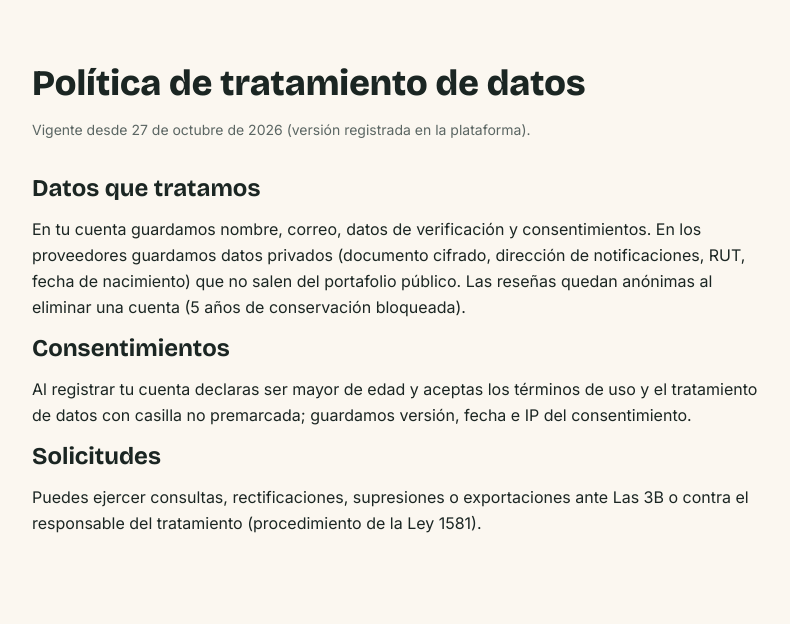
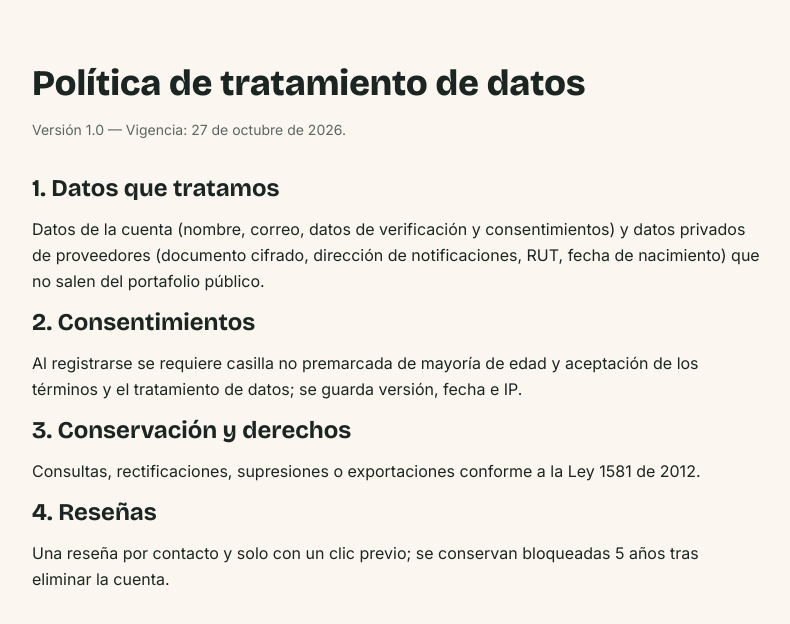
Before and after one commit to sebastianzapateiro/3b, a Next.js app in the folder apps/web/: page /privacidad in a window 1280 px wide. Shown: the top 624 px of the page, without its empty margins (244-1034 px from the left). Built offline with nearby package versions, Linux system fonts and the light colour scheme; no server answers.

Commit message:
docs: textos legales definitivos version 1.0 con exoneración de responsabilidad

```diff
--- a/apps/web/src/app/privacidad/page.tsx
+++ b/apps/web/src/app/privacidad/page.tsx
@@ -3,32 +3,37 @@ import type { Metadata } from "next";
 export const metadata: Metadata = { title: "Política de datos · Las 3B" };
 
 /**
- * Páginas legales (pendiente: textos del Drive en carpeta "Textos legales").
- * Contenido inicial con tratamiento de datos y consentimientos (RF-19, Ley 1581).
+ * Páginas legales — texto vigente (versión 1.0, redacción del modelo; revisión pendiente del Drive).
+ * Tratamiento de datos con consentimientos conforme a la Ley 1581 de 2012.
  */
 export default function Privacidad() {
   return (
     <main className="mx-auto max-w-3xl px-5 py-16">
       <h1 className="font-display text-4xl font-extrabold">Política de tratamiento de datos</h1>
-      <p className="mt-4 text-sm text-gris">Vigente desde 27 de octubre de 2026 (versión registrada en la plataforma).</p>
+      <p className="mt-4 text-sm text-gris">Versión 1.0 — Vigencia: 27 de octubre de 2026.</p>
 
       <section className="mt-8 flex flex-col gap-3">
-        <h2 className="font-display text-2xl font-bold">Datos que tratamos</h2>
+        <h2 className="font-display text-2xl font-bold">1. Datos que tratamos</h2>
         <p className="leading-relaxed">
-          En tu cuenta guardamos nombre, correo, datos de verificación y consentimientos. En los proveedores
-          guardamos datos privados (documento cifrado, dirección de notificaciones, RUT, fecha de nacimiento)
-          que no salen del portafolio público. Las reseñas quedan anónimas al eliminar una cuenta (5 años de
-          conservación bloqueada).
+          Datos de la cuenta (nombre, correo, datos de verificación y consentimientos) y datos privados de
+          proveedores (documento cifrado, dirección de notificaciones, RUT, fecha de nacimiento) que no salen del
+          portafolio público.
         </p>
-        <h2 className="font-display text-2xl font-bold">Consentimientos</h2>
+
+        <h2 className="font-display text-2xl font-bold">2. Consentimientos</h2>
         <p className="leading-relaxed">
-          Al registrar tu cuenta declaras ser mayor de edad y aceptas los términos de uso y el tratamiento de
-          datos con casilla no premarcada; guardamos versión, fecha e IP del consentimiento.
+          Al registrarse se requiere casilla no premarcada de mayoría de edad y aceptación de los términos y el
+          tratamiento de datos; se guarda versión, fecha e IP.
         </p>
-        <h2 className="font-display text-2xl font-bold">Solicitudes</h2>
+
+        <h2 className="font-display text-2xl font-bold">3. Conservación y derechos</h2>
         <p className="leading-relaxed">
-          Puedes ejercer consultas, rectificaciones, supresiones o exportaciones ante Las 3B o contra el
-          responsable del tratamiento (procedimiento de la Ley 1581).
+          Consultas, rectificaciones, supresiones o exportaciones conforme a la Ley 1581 de 2012.
+        </p>
+
+        <h2 className="font-display text-2xl font-bold">4. Reseñas</h2>
+        <p className="leading-relaxed">
+          Una reseña por contacto y solo con un clic previo; se conservan bloqueadas 5 años tras eliminar la cuenta.
         </p>
       </section>
     </main>
--- a/apps/web/src/app/reclamos/page.tsx
+++ b/apps/web/src/app/reclamos/page.tsx
@@ -3,27 +3,30 @@ import type { Metadata } from "next";
 export const metadata: Metadata = { title: "Política de reclamos · Las 3B" };
 
 /**
- * Páginas legales (pendiente: textos del Drive en carpeta "Textos legales").
- * Contenido inicial con el procedimiento de reclamos (CU-10, Ley 1480 art. 53).
+ * Páginas legales — texto vigente (versión 1.0, redacción del modelo; revisión pendiente del Drive).
+ * Procedimiento de reclamos (CU-10, Ley 1480 art. 53) con exoneración recíproca de responsabilidad.
  */
 export default function Reclamos() {
   return (
     <main className="mx-auto max-w-3xl px-5 py-16">
       <h1 className="font-display text-4xl font-extrabold">Política de reclamos</h1>
-      <p className="mt-4 text-sm text-gris">Vigente desde 27 de octubre de 2026 (versión registrada en la plataforma).</p>
+      <p className="mt-4 text-sm text-gris">Versión 1.0 — Vigencia: 27 de octubre de 2026.</p>
 
       <section className="mt-8 flex flex-col gap-3">
-        <h2 className="font-display text-2xl font-bold">Presentar un reclamo</h2>
+        <h2 className="font-display text-2xl font-bold">1. Presentación</h2>
         <p className="leading-relaxed">
-          Puedes presentar un reclamo de consumo ante Las 3B o directamente contra el proveedor, cuando aplique.
-          El reclamante debe acreditar con código de servicio o evidencia; Las 3B entrega los datos del proveedor
-          en 15 días hábiles.
+          El reclamante puede presentar un reclamo de consumo ante Las 3B o directamente contra el proveedor,
+          cuando corresponda, acreditando código de servicio o evidencia.
         </p>
-        <h2 className="font-display text-2xl font-bold">Mecanismo</h2>
+
+        <h2 className="font-display text-2xl font-bold">2. Mecanismo</h2>
         <p className="leading-relaxed">
-          Las 3B facilita la denuncia entre usuario y proveedor (contacto y contexto). Las 3B no interviene en la
+          Las 3B facilita el contacto y la comunicación entre usuario y proveedor. Las 3B no interviene en la
           responsabilidad civil derivada de la prestación del servicio.
         </p>
+
+        <h2 className="font-display text-2xl font-bold">3. Plazo</h2>
+        <p className="leading-relaxed">Las 3B entrega los datos del proveedor al reclamante en 15 días hábiles.</p>
       </section>
     </main>
   );
--- a/apps/web/src/app/terminos/page.tsx
+++ b/apps/web/src/app/terminos/page.tsx
@@ -3,32 +3,39 @@ import type { Metadata } from "next";
 export const metadata: Metadata = { title: "Términos de uso · Las 3B" };
 
 /**
- * Páginas legales (pendiente: textos del Drive en carpeta "Textos legales").
- * Contenido inicial con la exoneración de responsabilidad: Las 3B es plataforma
- * de contacto y no responde por la prestación del servicio; la responsabilidad
- * civil y la conversación contractual quedan entre proveedor y cliente.
+ * Páginas legales — texto vigente (versión 1.0, redacción del modelo; revisión pendiente del Drive).
+ * Contiene la exoneración de responsabilidad: Las 3B es plataforma de tráfico que verifica datos
+ * básicos; la responsabilidad y conversación contractual son entre proveedor y cliente.
  */
 export default function Terminos() {
   return (
     <main className="mx-auto max-w-3xl px-5 py-16">
       <h1 className="font-display text-4xl font-extrabold">Términos de uso</h1>
-      <p className="mt-4 text-sm text-gris">Vigente desde 27 de octubre de 2026 (versión registrada en la plataforma).</p>
+      <p className="mt-4 text-sm text-gris">Versión 1.0 — Vigencia: 27 de octubre de 2026.</p>
 
       <section className="mt-8 flex flex-col gap-3">
-        <h2 className="font-display text-2xl font-bold">Uso de la plataforma</h2>
+        <h2 className="font-display text-2xl font-bold">1. Objeto</h2>
         <p className="leading-relaxed">
-          Las 3B es un directorio y plataforma de contacto gratuita. El comprador busca un servicio u oficio y
-          contacta al proveedor directo por WhatsApp. La compra, el precio, la fecha y la garantía se
-          acuerdan directamente entre proveedor y cliente; Las 3B no interviene en pagos, no cobra comisiones
-          y no es intermediario.
+          Las 3B es un directorio y plataforma de contacto gratuito. El comprador describe un servicio u oficio y
+          contacta al proveedor directamente por WhatsApp; el servicio, el precio, la fecha y las garantías se
+          acuerdan entre el proveedor y el comprador.
         </p>
-        <h2 className="font-display text-2xl font-bold">Exención de responsabilidad</h2>
+
+        <h2 className="font-display text-2xl font-bold">2. Exención de responsabilidad</h2>
         <p className="leading-relaxed">
-          Las 3B actúa solo como plataforma de tráfico que verifica datos básicos para la inscripción
-          (mayoría de edad, consentimientos). <strong>Queda exonerada de responsabilidad por la prestación
-          del servicio, por defectos, riesgos, garantías o incumplimientos</strong> ocurridos después del
-          contacto. La responsabilidad civil y la conversación contractual son entre el proveedor y el cliente.
+          Las 3B es una plataforma de tráfico que verifica datos básicos para la inscripción (mayoría de edad,
+          consentimientos). Queda <strong>exonerada de responsabilidad</strong> por la prestación del servicio, por
+          defectos, riesgos, garantías o incumplimientos ocurridos tras el contacto.
         </p>
+        <p className="leading-relaxed">
+          La responsabilidad civil y la conversación contractual (precio, fecha, garantías) son entre el proveedor y
+          el cliente. Las 3B no interviene en pagos, no cobra comisiones, no es intermediario de pagos, empleador ni
+          garante del servicio.
+        </p>
+
+        <h2 className="font-display text-2xl font-bold">3. Elegibilidad</h2>
+        <p className="leading-relaxed">El servicio está dirigido a personas mayores de 18 años con capacidad legal para contratar.</p>
+        <p className="leading-relaxed">Al registrarse en Las 3B se aceptan estos términos.</p>
       </section>
     </main>
   );
--- a/packages/db/src/seed.ts
+++ b/packages/db/src/seed.ts
@@ -70,14 +70,14 @@ const POLITICAS_BORRADOR = [
     tipo: "terminos_compradores",
     version: "1.0",
     contenidoMd:
-      "# Términos de uso (compradores)\n\nLas 3B es una plataforma de contacto gratuita. Al registrarte declaras ser mayor de edad y aceptas estos términos. Las 3B verifica datos básicos para inscripción (mayoría de edad, consentimientos), pero es solo una plataforma de tráfico: no prestamos el servicio, no interviene en el pago ni se hace responsable de la prestación del mismo. La responsabilidad civil y la conversación contractual (precio, fecha, garantías) quedan entre el proveedor y el cliente. No cobramos comisiones y no somos intermediario de pagos, empleador ni garante del servicio.",
+      "# Términos de uso (compradores)\n\n**Versión 1.0 — Vigencia: 27 de octubre de 2026.**\n\n## 1. Objeto\n\nLas 3B es un directorio y plataforma de contacto gratuito. El comprador describe un servicio u oficio y contacta al proveedor por WhatsApp; el servicio, el precio, la fecha y las garantías se acuerdan entre el proveedor y el comprador.\n\n## 2. Exención de responsabilidad\n\nLas 3B es una plataforma de tráfico que verifica datos básicos para la inscripción (mayoría de edad, consentimientos). Queda exonerada de responsabilidad por la prestación del servicio, por defectos, riesgos, garantías o incumplimientos ocurridos tras el contacto. La responsabilidad civil y la conversación contractual son entre el proveedor y el cliente; Las 3B no interviene en pagos, no cobra comisiones, no es intermediario de pagos, empleador ni garante.\n\n## 3. Elegibilidad\n\nEl servicio está dirigido a personas mayores de 18 años con capacidad legal para contratar.\n\nAl registrarse en Las 3B se aceptan estos términos.",
     esencial: true,
   },
   {
     tipo: "tratamiento_datos",
     version: "1.0",
     contenidoMd:
-      "# Tratamiento de datos personales\n\nTus datos se usan para crear tu cuenta, enviarte notificaciones y registrar tus contactos con proveedores. No se venden ni se ceden a terceros. Puedes consultar, rectificar o solicitar su supresión escribiendo a Las 3B. Conservamos los datos bloqueados 5 años tras eliminar la cuenta.",
+      "# Tratamiento de datos personales\n\n**Versión 1.0 — Vigencia: 27 de octubre de 2026.**\n\n## 1. Datos que tratamos\n\nDatos de la cuenta (nombre, correo, datos de verificación y consentimientos) y datos privados de proveedores (documento cifrado, dirección de notificaciones, RUT, fecha de nacimiento) que no salen del portafolio público.\n\n## 2. Consentimientos\n\nAl registrarse se requiere casilla no premarcada de mayoría de edad y aceptación de los términos y el tratamiento de datos; se guarda versión, fecha e IP.\n\n## 3. Conservación y derechos\n\nConsultas, rectificaciones, supresiones o exportaciones conforme a la Ley 1581 de 2012.\n\n## 4. Reseñas\n\nUna reseña por contacto y solo con un clic previo; se conservan bloqueadas 5 años tras eliminar la cuenta.",
     esencial: true,
   },
 ] as const;
```
Also changed, not shown: 1 other file (tests, documents, lock files or other folders).
